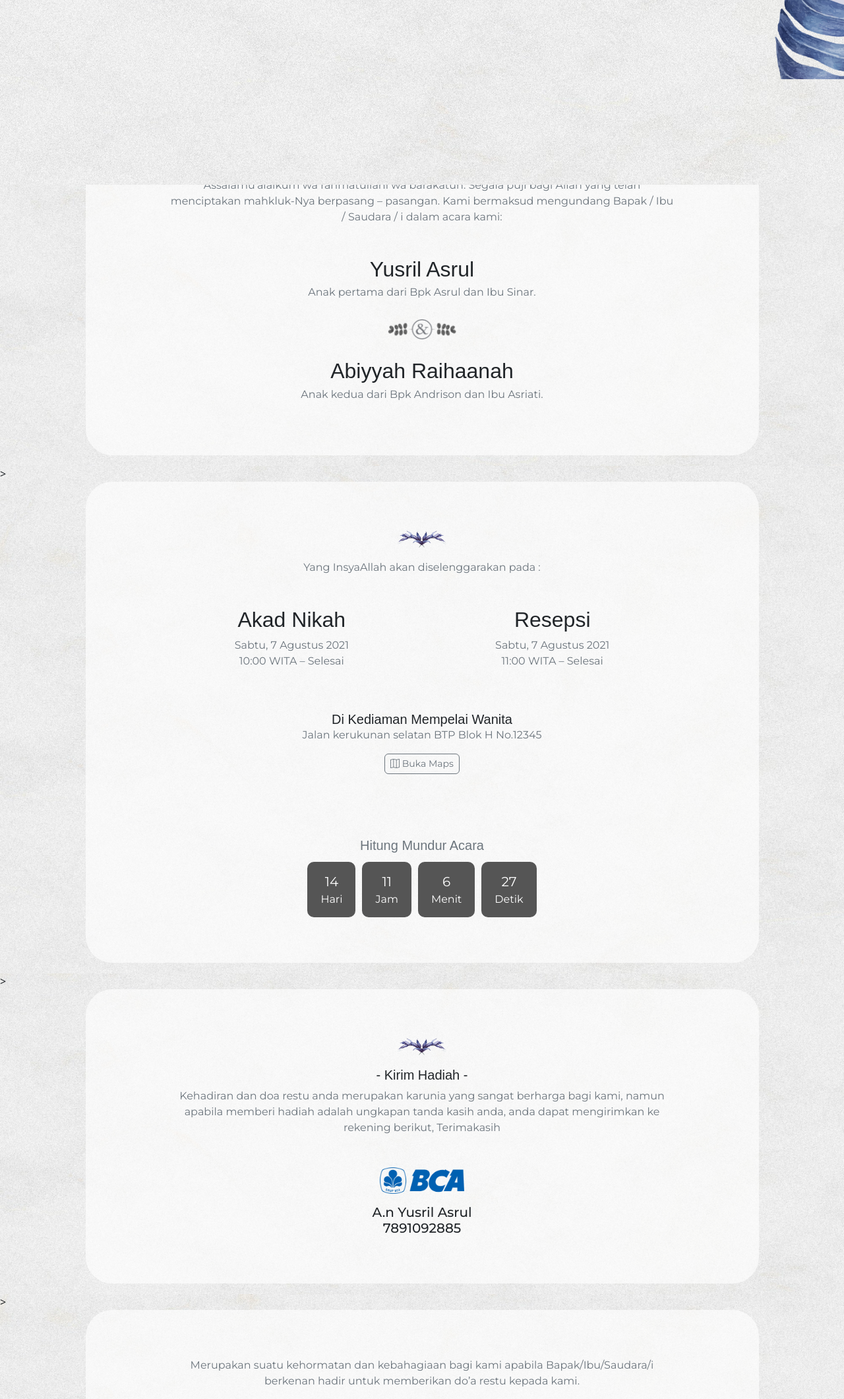
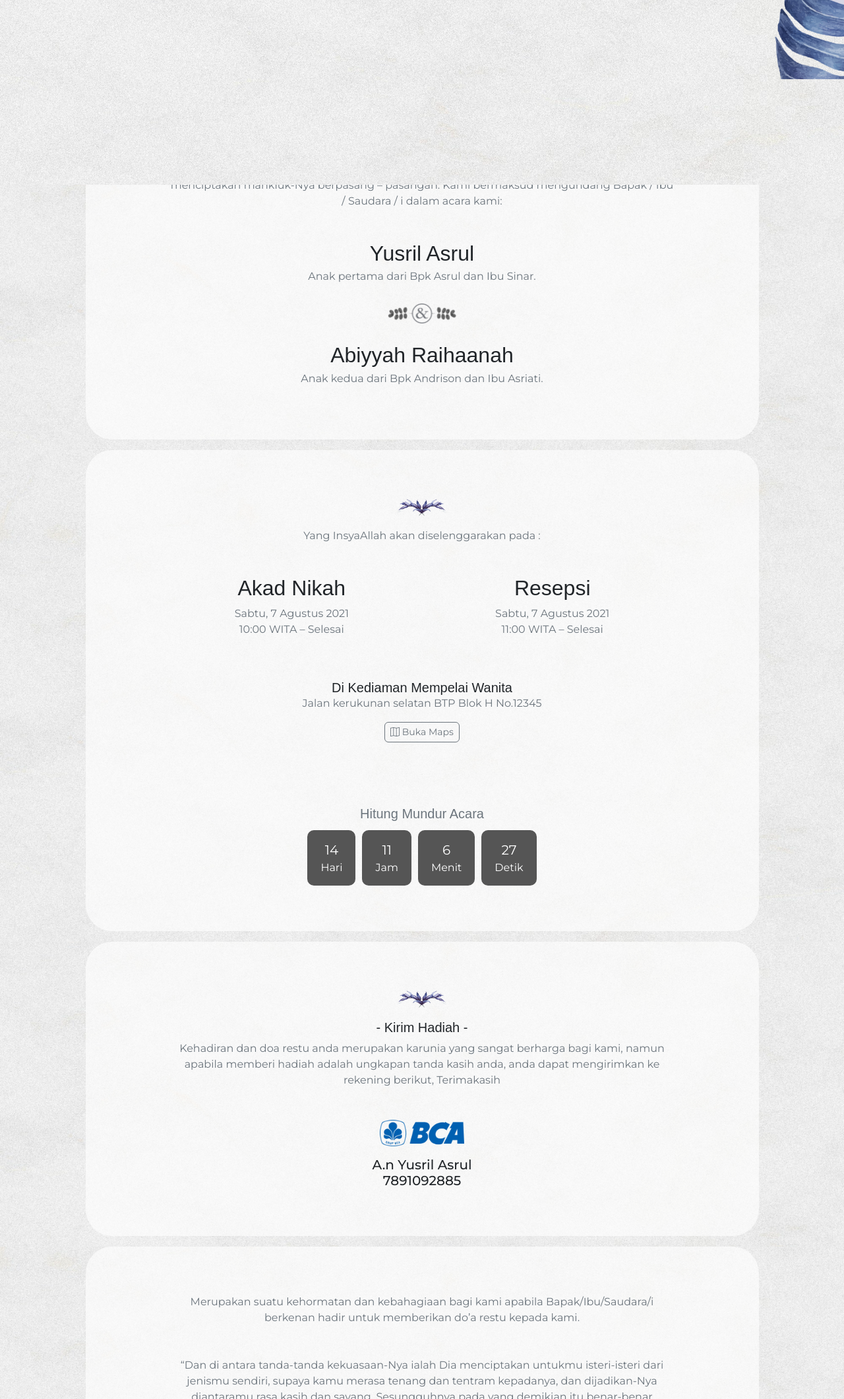
Before and after one commit to yswedding/template2, a plain HTML site: page index.html in a window 1280 px wide. Shown: the part 680-2800 px from the top of the page at 66% size. Drawn offline with nearby package versions, Linux system fonts and the light colour scheme; a web font is replaced by a local one.

Commit message:
perbaikan

```diff
--- a/index.html
+++ b/index.html
@@ -43,7 +43,7 @@
     </div>
 
     <div class="bg" data-aos="fade-up" data-aos-offset="100"
-     data-aos-easing="ease-in-sine">>
+     data-aos-easing="ease-in-sine">
         <div class="container">
             <div class="row justify-content-center">
                 <div class="col-xl-11">
@@ -67,7 +67,7 @@
         </div>
     </div>
     <div class="bg" data-aos="fade-up" data-aos-offset="100"
-     data-aos-easing="ease-in-sine">>
+     data-aos-easing="ease-in-sine">
         <div class="container">
             <div class="row justify-content-center">
                 <div class="col-xl-11">
@@ -116,7 +116,7 @@
         </div>
     </div>
     <div class="bg" data-aos="fade-up" data-aos-offset="100"
-     data-aos-easing="ease-in-sine">>
+     data-aos-easing="ease-in-sine">
         <div class="container">
             <div class="row justify-content-center">
                 <div class="col-xl-11">
@@ -138,7 +138,7 @@
         </div>
     </div>
     <div class="bg" data-aos="fade-up" data-aos-offset="100"
-     data-aos-easing="ease-in-sine">>
+     data-aos-easing="ease-in-sine">
         <div class="container">
             <div class="row justify-content-center">
                 <div class="col-xl-11">
```
